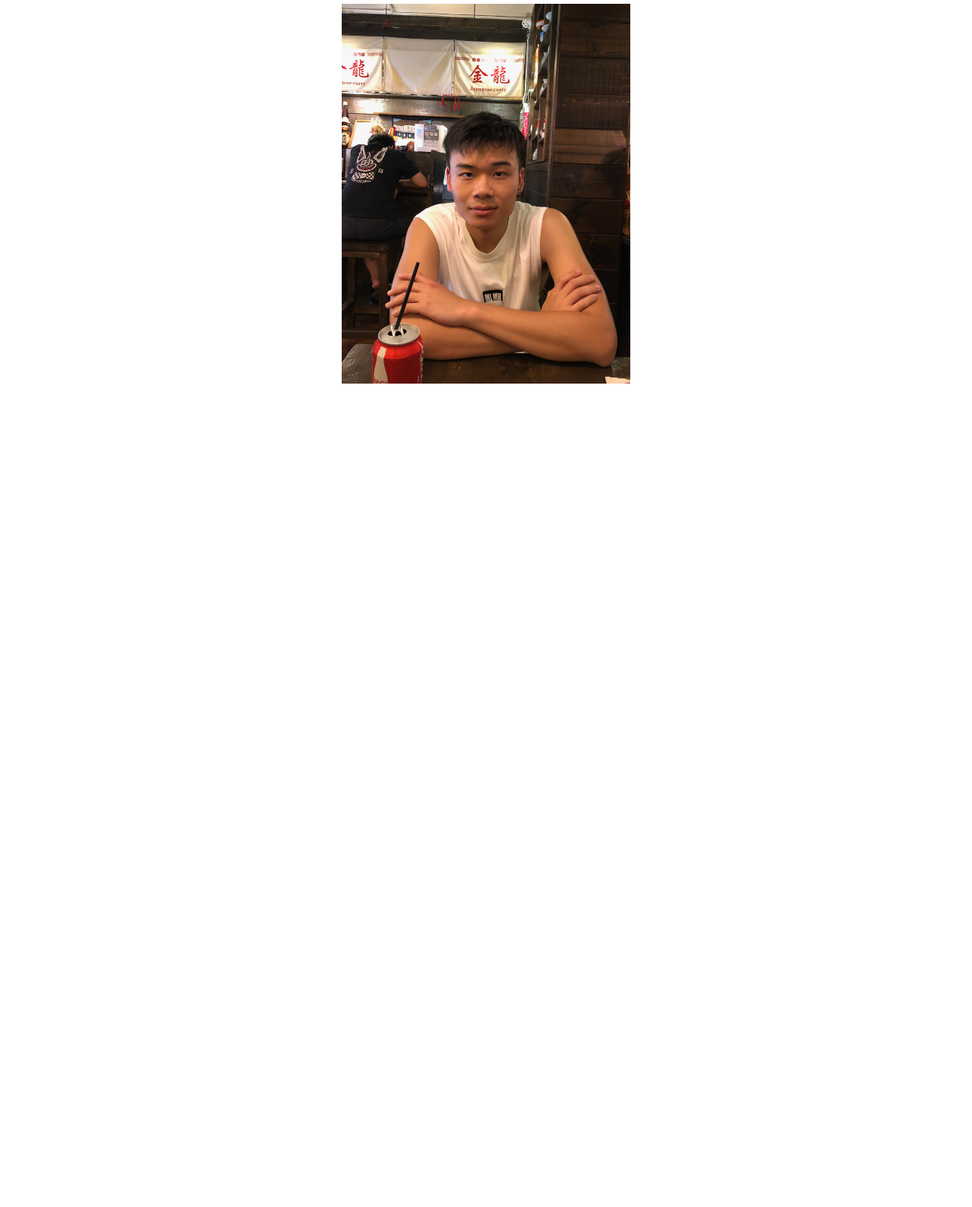
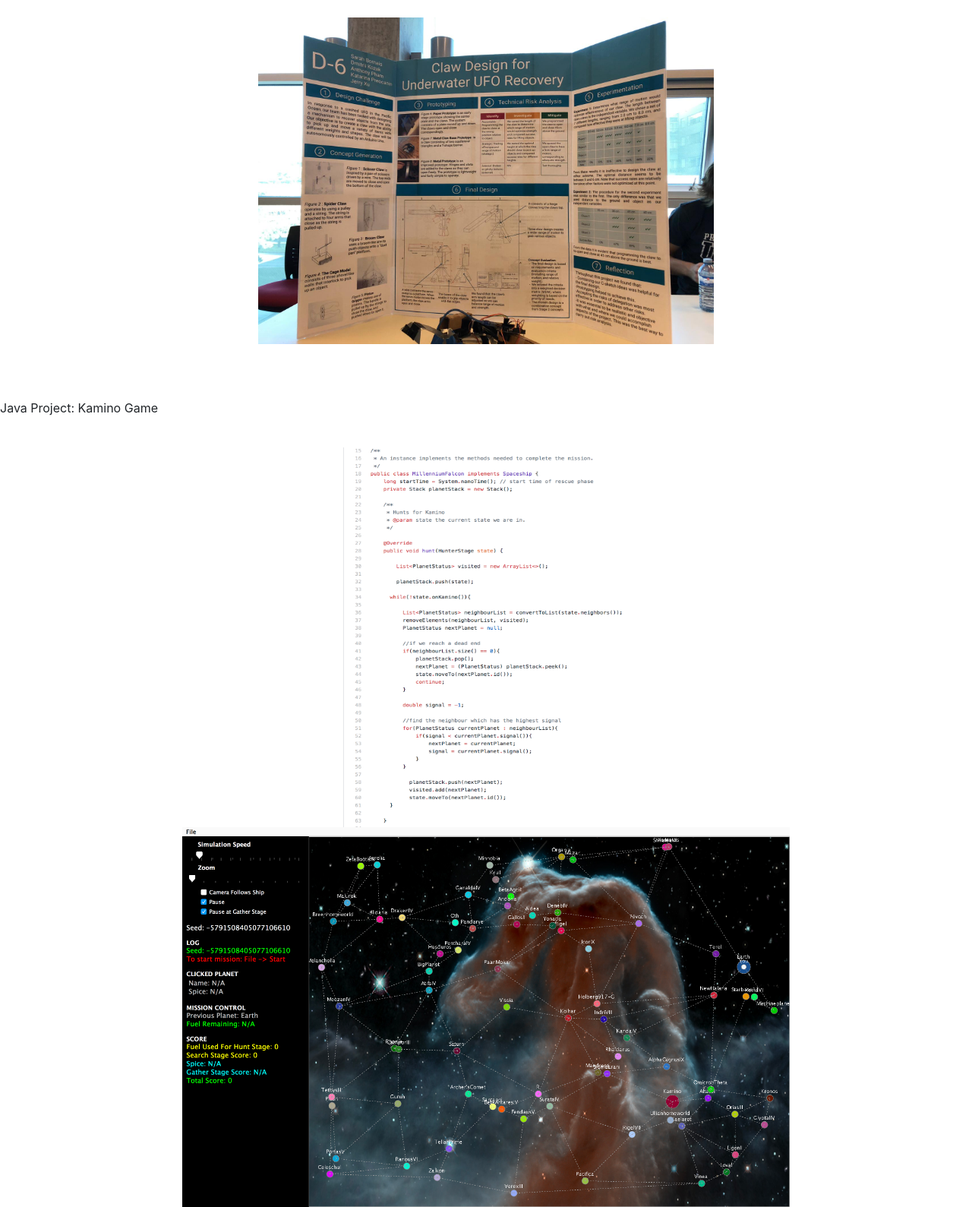
Before and after one commit to jerryxu9/myWeb2, a Flask app: page /projects in a window 1280 px wide. Shown: the part 412-2001 px from the top of the page at 76% size. Before the commit the page ends 917 px from the top, so only its background shows below. Run offline with Flask 2, Linux system fonts and the light colour scheme; some libraries are stand-ins or nearby versions.

Commit message:
Jerry: picture fixed

```diff
--- a/myWebsite/templates/projects.html
+++ b/myWebsite/templates/projects.html
@@ -4,17 +4,19 @@
     <h1>Projects</h1>
     <p>   Claw Project
     </p>
-<!--    <!DOCTYPE html>-->
-<!--    <html>-->
-<!--    <body>-->
+
     <iframe width="560" height="315"
-    src="https://www.youtube.com/embed/Vfl0i2mivlw">
+    src="https://www.youtube.com/embed/Vfl0i2mivlw" style="display: block; margin: auto">
     </iframe>
     <br>
-    <img src="static/IMG_2924.jpg" height="500" width="380" style="display: block; margin: auto"/>
-<!--    <img src="https://i.ibb.co/zngJTdL/b0d0a4b7-a6f3-4bc2-b05c-1ab8af7eaff3.jpg" alt="b0d0a4b7-a6f3-4bc2-b05c-1ab8af7eaff3" border="0" width="600" height="400">-->
+    <img src="static/ClawBoard.jpg" height="430" width="600" style="display: block; margin: auto"/>
+    <br><br><br>
 
-<!--    </body>-->
-<!--    </html>-->
+    <p> Java Project: Kamino Game </p>
+    <br>
+    <img src="static/mp2_code.png" height="500" width="400" style="display: block; margin: auto"/>
+    <img src="static/KaminoGame.png" height="500" width="800" style="display: block; margin: auto"/>
+
+
 
 {% endblock %}
```
Also changed, not shown: myWebsite/static/ClawBoard.jpg (added), myWebsite/static/KaminoGame.png (added), myWebsite/static/mp2_code.png (added).
